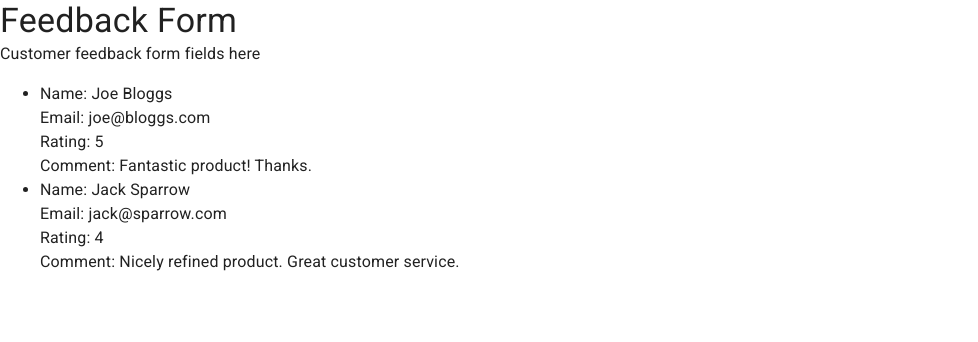
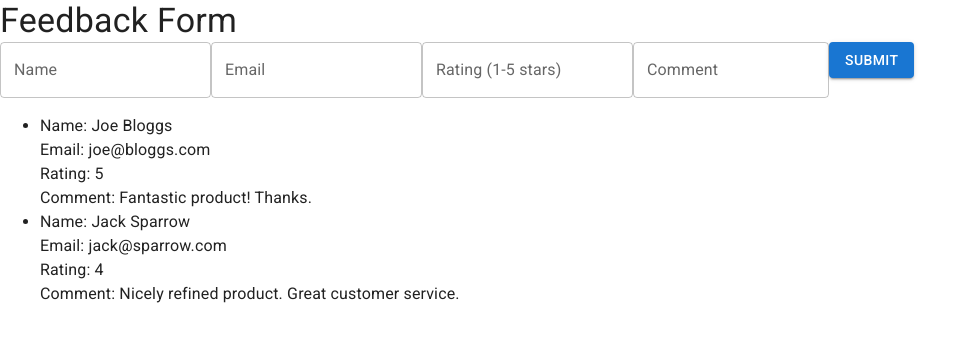
Before and after one commit to cgooderham94/customer-feedback, a React (Create React App) app: page / in a window 1280 px wide. Shown: the top 342 px of the page, without its empty margins (0-978 px from the left). Built offline with nearby package versions, Linux system fonts and the light colour scheme.

Commit message:
Implementis basic form fields and button.

```diff
--- a/src/containers/FeedbackFlow/components/FeedbackForm.tsx
+++ b/src/containers/FeedbackFlow/components/FeedbackForm.tsx
@@ -1,3 +1,16 @@
+import { Button, TextField } from "@mui/material";
+import { FEEDBACK_FORM_CONTENT } from "./constants";
+
+const { name, email, rating, comment } = FEEDBACK_FORM_CONTENT;
+
 export const FeedbackForm = () => (
-  <form>Customer feedback form fields here</form>
+  <form>
+    <TextField id={name.id} label={name.label} />
+    <TextField id={email.id} label={email.label} type="email" />
+    <TextField id={rating.id} label={rating.label} type="number" />
+    <TextField id={comment.id} label={comment.label} multiline />
+    <Button type="submit" variant="contained">
+      Submit
+    </Button>
+  </form>
 );
--- /dev/null
+++ b/src/containers/FeedbackFlow/components/constants.ts
@@ -0,0 +1,22 @@
+export const FEEDBACK_FORM_CONTENT = {
+  name: {
+    label: "Name",
+    id: "name",
+    type: "text",
+  },
+  email: {
+    label: "Email",
+    id: "email",
+    type: "email",
+  },
+  rating: {
+    label: "Rating (1-5 stars)",
+    id: "rating",
+    type: "number",
+  },
+  comment: {
+    label: "Comment",
+    id: "comment",
+    type: "textarea",
+  },
+};
```
